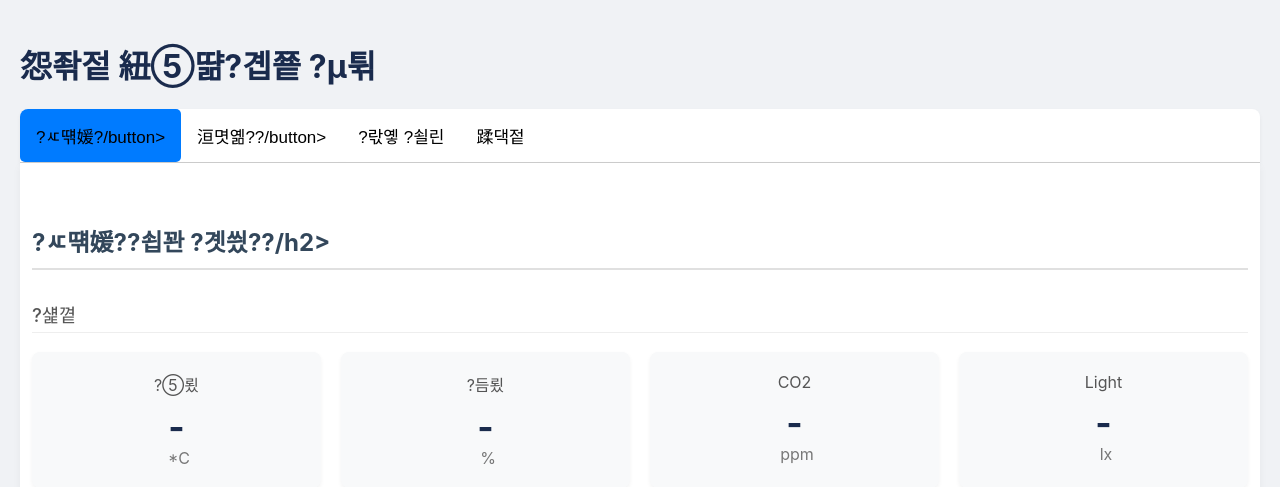
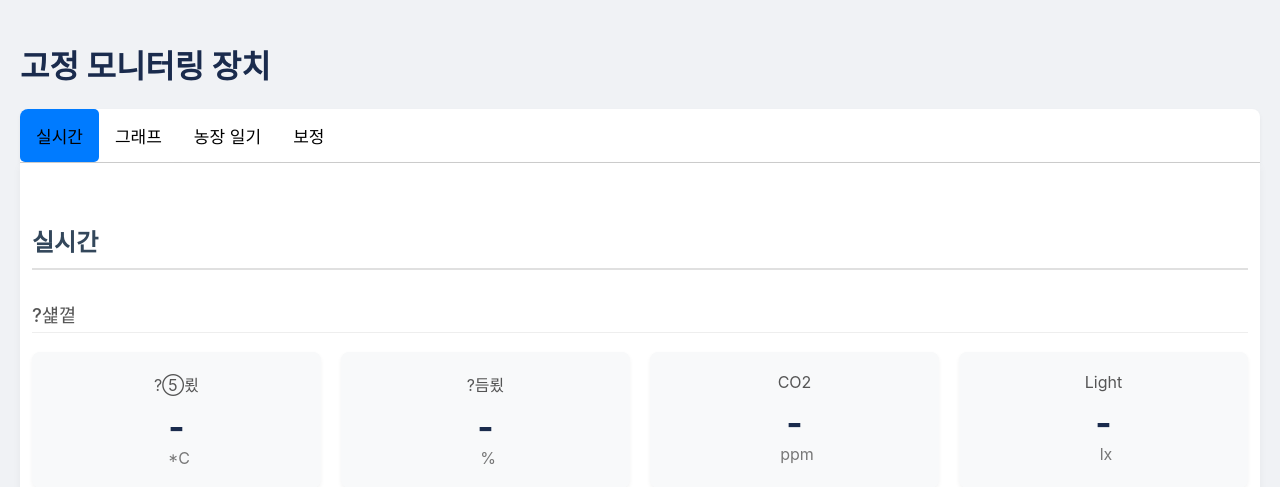
Before and after one commit to ladianchad/Gomojang, a Django app: template imojang/imojang/templates/imojang/serial_display.html in a window 1280 px wide. Shown: the top 487 px of the page. Run offline with Django 5.2, Linux system fonts and the light colour scheme; the template is opened without the code that fills it, so the values that code supplies are empty; grey boxes labelled with a size stand in for pictures from a placeholder-image service; some libraries are stand-ins or nearby versions.

Commit message:
serial_display.html 업데이트 - 한국어

```diff
--- a/imojang/imojang/templates/imojang/serial_display.html
+++ b/imojang/imojang/templates/imojang/serial_display.html
@@ -3,7 +3,7 @@
 <html lang="en">
 <head>
     <meta charset="UTF-8">
-    <title>怨좎젙 紐⑤땲?곕쭅 ?μ튂</title>
+    <title>고정 모니터링 장치</title>
     <script src="https://cdn.jsdelivr.net/npm/chart.js@2.9.4/dist/Chart.min.js"></script>
     <link rel="stylesheet" href="https://cdn.jsdelivr.net/npm/flatpickr/dist/flatpickr.min.css">
     <script src="https://cdn.jsdelivr.net/npm/flatpickr"></script>
@@ -54,18 +54,18 @@
 <input type="hidden" name="csrfmiddlewaretoken" value="{{ csrf_token }}">
 
 <div class="container">
-    <h1>怨좎젙 紐⑤땲?곕쭅 ?μ튂</h1>
+    <h1>고정 모니터링 장치</h1>
 
     <div class="tab-nav">
-        <button class="tab-button active" data-tab="realtime">?ㅼ떆媛?/button>
-        <button class="tab-button" data-tab="graphs">洹몃옒??/button>
-        <button class="tab-button" data-tab="journal">?띿옣 ?쇨린</button>
-        <button class="tab-button" data-tab="calibration">蹂댁젙</button>
+        <button class="tab-button active" data-tab="realtime">실시간</button>
+        <button class="tab-button" data-tab="graphs">그래프</button>
+        <button class="tab-button" data-tab="journal">농장 일기</button>
+        <button class="tab-button" data-tab="calibration">보정</button>
     </div>
 
     <!-- Tab 1: Real-time Data -->
     <div id="realtime" class="tab-content active">
-        <h2>?ㅼ떆媛??쇱꽌 ?곗씠??/h2>
+        <h2>실시간</h2>
         <h3>?섍꼍</h3>
         <div class="data-grid">
             <div class="data-card"><div class="label">?⑤룄</div><div class="value" id="latest-air_temperature">-</div><span class="unit">*C</span></div>
```
